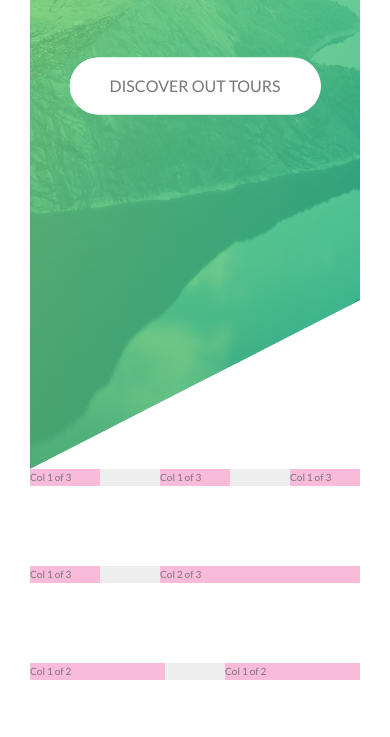
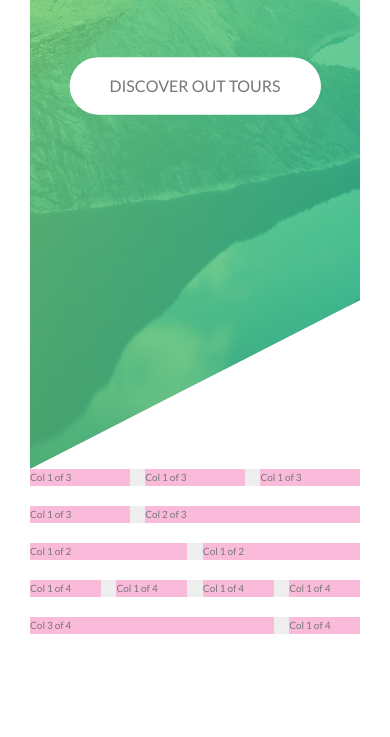
Before and after one commit to braisv/testing-animations-nature, a website: page index.html in a window 390 px wide. Shown: the part 363-1100 px from the top of the page. After the commit the page ends 1027 px from the top, so only its background shows below. Drawn offline with Linux system fonts and the light colour scheme.

Commit message:
responsive gutter

```diff
--- a/sass/abstracts/_variables.scss
+++ b/sass/abstracts/_variables.scss
@@ -8,5 +8,5 @@ $color-black: #000;
 
 // GRID
 $grid-width: 114rem;
-$gutter-vertical: 8rem;
-$gutter-horizontal: 6rem;
+$gutter-vertical: 2rem;
+$gutter-horizontal: 4vw;
```
Also changed, not shown: css/style.css.
